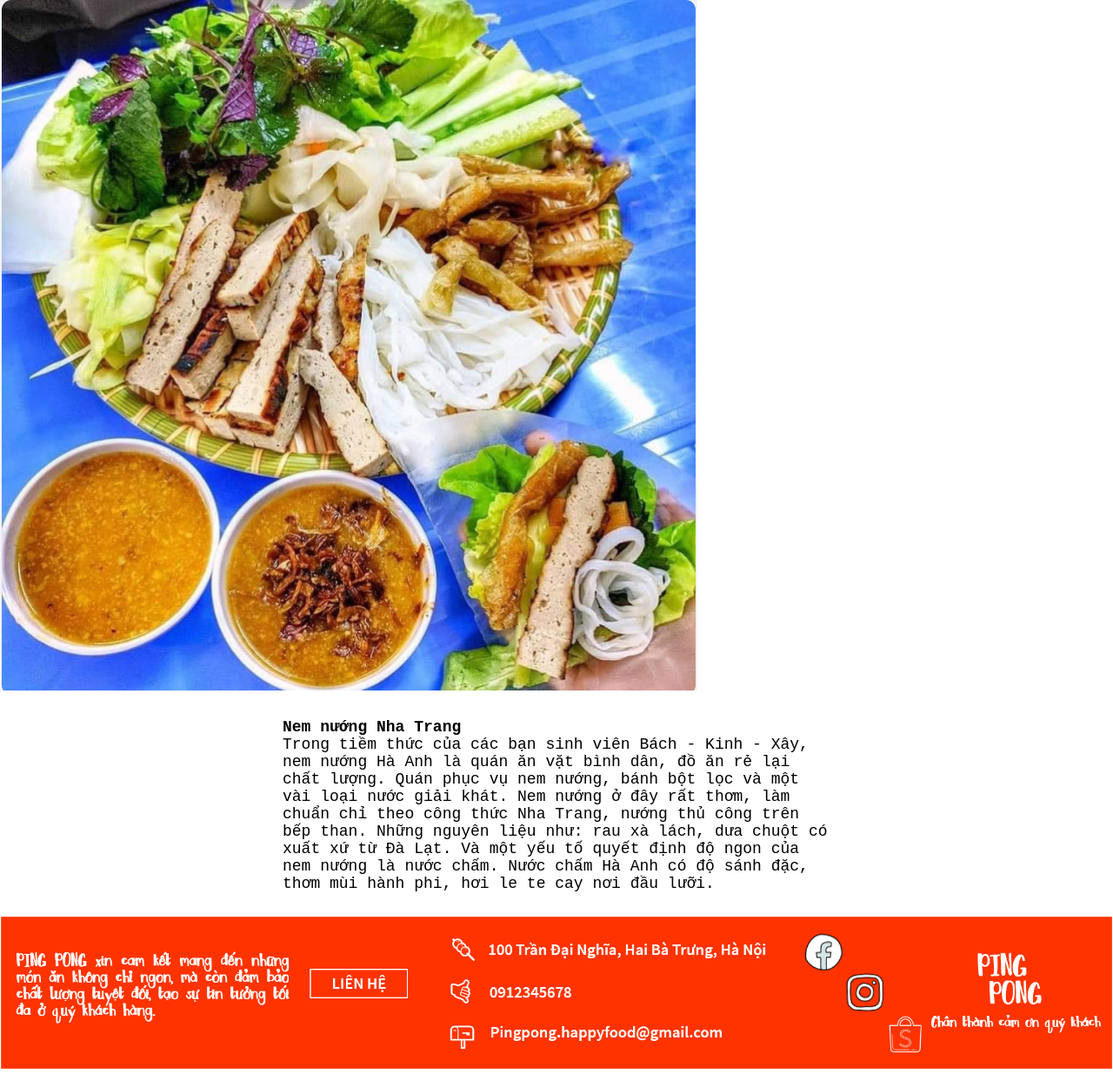
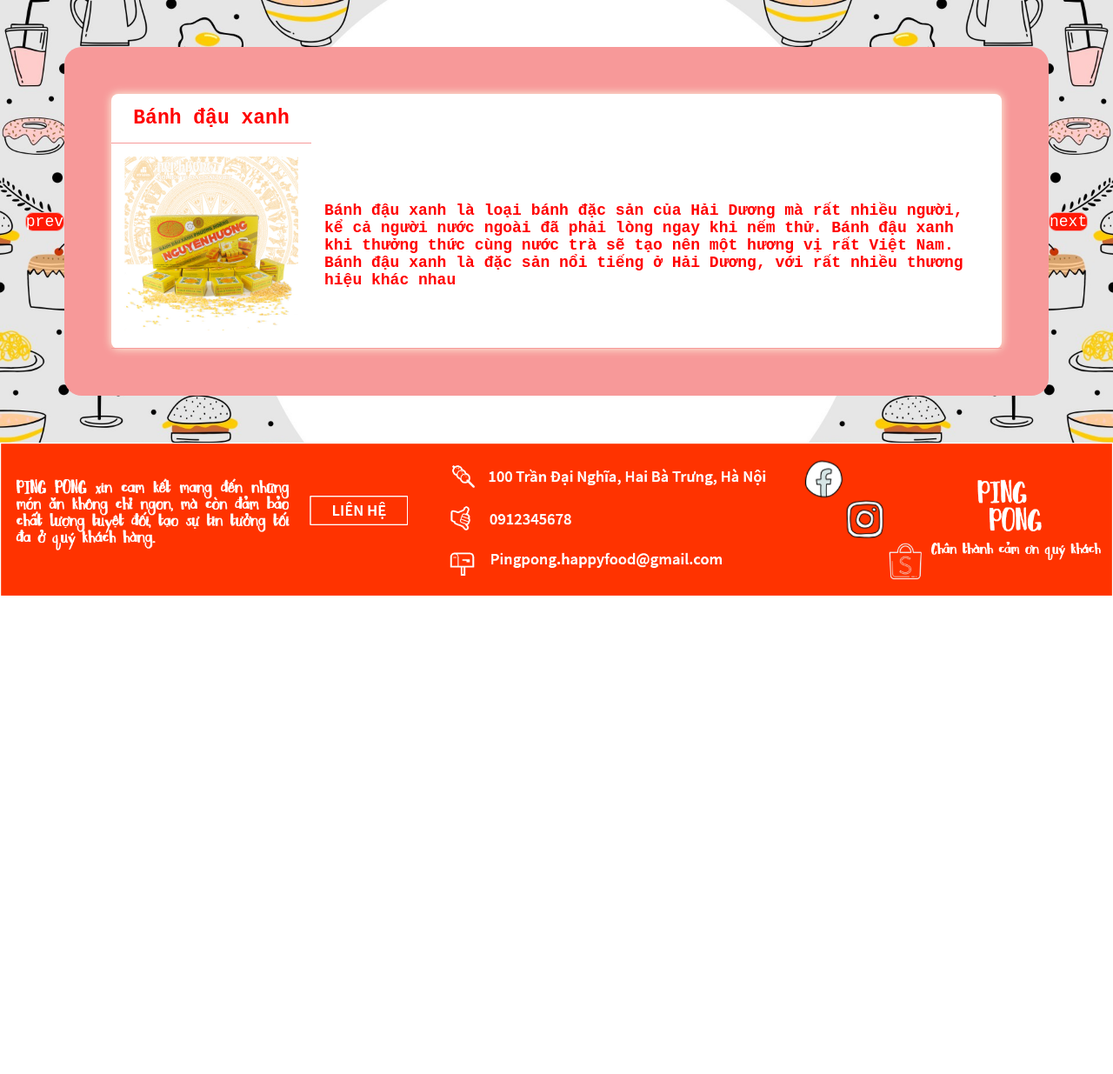
Before and after one commit to uzuhinta/php_mvc_e-commerce, a PHP site: page /framework/users/eatWhat in a window 1280 px wide. Shown: the part 90-1325 px from the top of the page at 87% size. After the commit the page ends 775 px from the top, so only its background shows below. Run offline with PHP 8.4, Linux system fonts and the light colour scheme.

Commit message:
edit UI eat what

```diff
--- a/application/views/users/eatWhat.php
+++ b/application/views/users/eatWhat.php
@@ -1,24 +1,30 @@
 	<main>
-	    <div class="detail_main">
-	        <div class="detail">
-	            <div class="card_detail">
-	                <div class="images">
-	                    <a href="#">
-	                        <img <?php echo $html->includeImg("nem-nuong", "png"); ?> alt="No" />
-	                    </a>
-	                </div>
-	                <div class="login-form">
-	                    <h2>Nem nướng Nha Trang</h2>
-	                    <p>Trong tiềm thức của các bạn sinh viên Bách - Kinh - Xây, nem nướng Hà Anh là quán ăn vặt bình dân, đồ ăn rẻ lại chất lượng.
-	                        Quán phục vụ nem nướng, bánh bột lọc và một vài loại nước giải khát.
-	                        Nem nướng ở đây rất thơm, làm chuẩn chỉ theo công thức Nha Trang, nướng thủ công trên bếp than.
-	                        Những nguyên liệu như: rau xà lách, dưa chuột có xuất xứ từ Đà Lạt. Và một yếu tố quyết định độ ngon của nem nướng là nước chấm.
-	                        Nước chấm Hà Anh có độ sánh đặc, thơm mùi hành phi, hơi le te cay nơi đầu lưỡi.</p>
-	                </div>
-
-	            </div>
-	        </div>
-
-	    </div>
+		<div class="suggest_main">
+			<td class="text_right">
+				<a class="a_class" href="#">prev</a>
+			</td>
+			<div class="suggest">
+				<div class="card_suggest">
+					<table>
+						<tr>
+							<th>Bánh đậu xanh</th>
+						</tr>
+						<tr>
+							<td style="width:200px;">
+								<a href="#">
+									<img height="200" <?php echo $html->includeImg("banhDauXanh", "jpg"); ?> alt="No" />
+								</a>
+							</td>
+							<td>
+								Bánh đậu xanh là loại bánh đặc sản của Hải Dương mà rất nhiều người, kể cả người nước ngoài đã phải lòng ngay khi nếm thử. Bánh đậu xanh khi thưởng thức cùng nước trà sẽ tạo nên một hương vị rất Việt Nam. Bánh đậu xanh là đặc sản nổi tiếng ở Hải Dương, với rất nhiều thương hiệu khác nhau
+							</td>
+						</tr>
+					</table>
+				</div>
+			</div>
+			<td>
+				<a class="a_class" href="#">next</a>
+			</td>
+		</div>
 	</main>
 	</div>
--- a/public/css/style_login.css
+++ b/public/css/style_login.css
@@ -54,7 +54,9 @@
 .login-form input:focus {
   border-color: #fe2e2e;
 }
-
+.cart-form input:focus {
+  border-color: #fe2e2e;
+}
 .login-form .forgot {
   display: inline-block;
   color: #f78181;
--- /dev/null
+++ b/public/css/style_main.css
@@ -0,0 +1,457 @@
+main .header-main {
+  padding: 0px;
+  height: 423px;
+}
+
+main .header-main input {
+  width: 900px;
+  height: 50px;
+  border: 1px solid white;
+  background-color: white;
+  text-decoration-color: #ff0000;
+  position: fixed;
+  top: 50%;
+  left: 20%;
+  border-radius: 15px;
+  opacity: 0.7;
+  font-size: 20px;
+  background-image: url("img/iconSearch.png");
+  background-position: 10px 15px;
+  background-size: 60px;
+  background-repeat: no-repeat;
+  padding: 10px 20px 10px 70px;
+  position: absolute;
+}
+
+main .header-maininput[type="text"]:focus {
+  border: 1px solid white;
+}
+
+.image_main {
+  width: 100%;
+  position: relative;
+  height: 100%;
+}
+
+main .header-bottom .header-bottom-left {
+  float: left;
+  border-bottom: 4px solid #ff0000;
+}
+
+main .header-bottom .header-bottom-left a {
+  height: 0;
+}
+
+main .header-bottom .header-bottom-left ul {
+  list-style: none;
+}
+
+main .header-bottom .header-bottom-left ul li {
+  float: left;
+  margin-right: 15px;
+}
+
+main .header-bottom .header-bottom-left ul li div {
+  height: 60px;
+  margin-top: 10px;
+}
+
+main .header-bottom .header-bottom-left ul li input {
+  height: 60px;
+  margin: 0;
+  width: 500px;
+  padding-left: 10px;
+  text-decoration-color: #ff0000;
+  background: #f79999;
+  border: none;
+  border-radius: 15px;
+}
+
+main .header-bottom .header-bottom-right {
+  background: white;
+  float: left;
+}
+
+main .header-bottom .header-bottom-right ul {
+  list-style: none;
+}
+
+main .header-bottom .header-bottom-right ul li {
+  float: right;
+  margin: 25px;
+  border-radius: 5%;
+}
+
+main .header-bottom .header-bottom-right ul li .test {
+  border-radius: 15%;
+  border: 2px solid #ff0000;
+  background: #ff0000;
+}
+
+main .header-bottom .header-bottom-right ul li .test a img {
+  border-radius: 16%;
+}
+
+main .header-bottom .header-bottom-right ul li .test .content {
+  font-size: 15px;
+}
+
+.name {
+  text-align: right;
+  margin: 5px;
+  color: white;
+  font-family: Cambria, Cochin, Georgia, Times, "Times New Roman", serif;
+
+  font-weight: bold;
+}
+
+.price {
+  margin: 5px;
+}
+
+.priceStart {
+  color: #fff;
+  font-size: 13px;
+  text-decoration: line-through;
+  font-family: "Trebuchet MS", "Lucida Sans Unicode", "Lucida Grande",
+    "Lucida Sans", Arial, sans-serif;
+}
+.priceEnd {
+  color: #fff;
+  font-size: 16px;
+  text-decoration: none;
+  font-family: "Trebuchet MS", "Lucida Sans Unicode", "Lucida Grande",
+    "Lucida Sans", Arial, sans-serif;
+}
+
+#first {
+  margin-left: 15px;
+}
+
+.image-footer {
+  width: 100%;
+  height: 175px;
+}
+
+.chen-gach-chan {
+  background: #ff0000;
+  width: 100%;
+  height: 5px;
+}
+
+.admin_wrapper {
+  display: flex;
+  height: calc(100vh - (90px));
+  width: 100%;
+}
+
+.admin_wrapper .left_sidebar {
+  height: 100%;
+  flex: 2;
+  background-color: #ff4800;
+}
+.admin_wrapper .left_sidebar ul {
+  list-style: none;
+  margin: 0 auto;
+}
+.admin_wrapper .left_sidebar ul li {
+  border: 0.2px solid red;
+}
+.admin_wrapper .left_sidebar ul li a {
+  color: white;
+  text-decoration: none;
+  display: block;
+  margin: 18px;
+}
+.admin_wrapper .left_sidebar ul li:hover {
+  background-color: #ff0000;
+}
+.admin_wrapper .admin_content {
+  flex: 8;
+  height: 100%;
+  padding: 40px 100px 100px;
+  overflow-y: scroll;
+}
+
+.admin_wrapper .admin_content .button {
+  font-size: 25px;
+  padding: 0.5rem;
+  border: 1px solid #f5a9a9;
+  background-color: #ff4800;
+  max-width: 10rem;
+  border-radius: 5rem;
+  margin-bottom: 1rem;
+}
+.admin_wrapper .admin_content .button:hover {
+  background-color: #ff0000;
+}
+.admin_wrapper .admin_content .button a {
+  color: white;
+  text-decoration: none;
+}
+
+.admin_content .content .page_title {
+  text-align: center;
+  margin-bottom: 1rem;
+  font-size: 30px;
+  color: red;
+  text-transform: uppercase;
+}
+
+table {
+  width: 100%;
+  border-collapse: collapse;
+  font-size: 1.1rem;
+  color: red;
+}
+
+th {
+  font-size: 23px;
+}
+
+th,
+td {
+  padding: 15px;
+  /* text-align: left; */
+  border-bottom: 1px solid #f79999;
+  font-weight: bold;
+}
+.edit {
+  color: green;
+  text-decoration: none;
+}
+.delete {
+  color: blue;
+  text-decoration: none;
+}
+
+.publish {
+  color: blueviolet;
+  text-decoration: none;
+}
+
+.edit:hover,
+.publish:hover,
+.delete:hover {
+  text-decoration: underline;
+}
+
+.active {
+  background-color: #bf0000;
+}
+
+.detail_main {
+  width: 100vw;
+  height: 100vh;
+  display: flex;
+  align-items: center;
+  justify-content: center;
+  display: relative;
+  background-image: url("../img/back.jpg");
+  background-size: 100%;
+}
+input[type="submit"] {
+  font-size: 18px;
+  padding: 0.8rem;
+  border: 1px solid #f5a9a9;
+  background-color: red;
+  max-width: 10rem;
+  border-radius: 0.5rem;
+  margin-bottom: 1rem;
+  color: white;
+}
+.left {
+  width: 49%;
+  float: left;
+  display: block;
+}
+.right {
+  width: 49%;
+  float: right;
+  display: block;
+}
+
+input#file_input {
+  display: none;
+}
+.file_product {
+  padding: 8px;
+  color: #fe2e2e;
+  font-size: 25px;
+  font-weight: bold;
+  border: 1px solid #f5a9a9;
+  background-color: #f5a9a9;
+  border-radius: 9px;
+}
+.file {
+  margin-top: 10px;
+  display: block;
+}
+.file_product:hover {
+  background-color: #f79999;
+  border-color: #fe2e2e;
+  cursor: pointer;
+}
+.upload_file {
+  margin-bottom: 2rem;
+  margin-top: 2rem;
+}
+
+.detail_main {
+  width: 100vw;
+  display: flex;
+  align-items: center;
+  justify-content: center;
+  display: relative;
+  background-image: url("../img/back.jpg");
+  background-size: 100%;
+}
+
+.detail {
+  height: 90vh;
+  width: 80vw;
+  background-color: #f79999;
+  border-radius: 20px;
+  display: flex;
+  align-items: center;
+  justify-content: center;
+  color: red;
+}
+.card_detail {
+  background-color: #fff;
+  width: 80%;
+  height: 70%;
+  border-radius: 8px;
+  display: flex;
+  box-shadow: 0px 0px 10px 1px antiquewhite;
+}
+.card_detail .images,
+.card_detail .info {
+  width: 50%;
+}
+
+.suggest_main {
+  width: 100vw;
+  display: flex;
+  align-items: center;
+  justify-content: center;
+  display: relative;
+  background-image: url("../img/back.jpg");
+  background-size: 100%;
+}
+
+.suggest {
+  height: auto;
+  margin-bottom: 3rem;
+  margin-top: 3rem;
+  padding: 3rem;
+  width: 80vw;
+  background-color: #f79999;
+  border-radius: 20px;
+  display: flex;
+  align-items: center;
+  justify-content: center;
+  color: red;
+}
+.card_suggest {
+  background-color: #fff;
+  width: auto;
+  height: auto;
+  border-radius: 8px;
+  display: flex;
+  box-shadow: 0px 0px 10px 1px antiquewhite;
+}
+
+.info .price {
+  margin-top: 1rem;
+  display: block;
+  width: 40%;
+  justify-content: space-between;
+}
+
+.info .price .price-begin {
+  text-decoration: line-through;
+  font-size: 16px;
+  color: #f5a9a9;
+}
+
+.info {
+  display: flex;
+  flex-direction: column;
+  justify-content: space-between;
+  padding: 40px;
+}
+
+.info .info-content p {
+  text-align: justify;
+}
+
+.info h1 {
+  font-size: 25px;
+  padding: 0px;
+}
+
+.buttons {
+  width: 45%;
+  height: 60px;
+  display: flex;
+  justify-content: space-between;
+  margin-top: 1rem;
+}
+
+.buttons .button {
+  background-color: white;
+  border: 2px solid #f79999;
+  border-radius: 25px;
+  padding: 0.5rem;
+}
+
+.buttons a {
+  text-decoration: none;
+  color: red;
+  font-weight: bold;
+}
+
+.buttons .button:hover {
+  background-color: #fbefef;
+}
+
+.image {
+  display: absolute;
+}
+
+.images img {
+  height: 80%;
+  width: 85%;
+  padding: 3rem;
+}
+
+.feedback {
+  width: 80%;
+  margin: 0 auto;
+  padding-bottom: 2rem;
+}
+
+.feedback .name_feedback {
+  width: 120px;
+}
+
+.a_class {
+  color: white;
+  text-decoration: none;
+  background-color: #ff1905;
+  border: 1px solid #f5a9a9;
+  border-radius: 0.5rem;
+}
+
+.text_center {
+  text-align: center;
+}
+
+.text_right {
+  text-align: right;
+}
+
+.div_display {
+  display: inline-block;
+}
```
